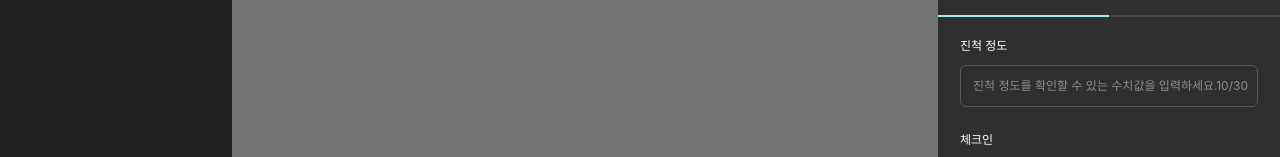
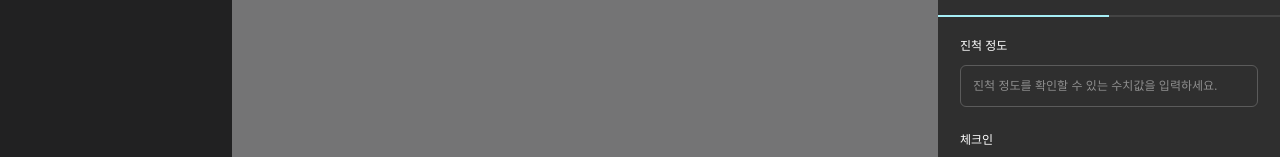
Before and after one commit to MOONSHOT-Team/MOONSHOT-CLIENT, a React (Vite) app: page /dashboard in a window 1280 px wide. Shown: the part 226-383 px from the top of the page. Built offline with nearby package versions, Linux system fonts and the light colour scheme; a web font is replaced by a local one; what emotion-normalize would draw is missing.

Commit message:
feat: 진척정도 글자수 표시

```diff
--- a/src/MainDashBoard/components/sideSheet/KrCheckIn.tsx
+++ b/src/MainDashBoard/components/sideSheet/KrCheckIn.tsx
@@ -29,22 +29,32 @@ const StCharacterCountContainer = styled.div`
 
 /** 진척 정도 입력하는 뷰입니다 */
 const 진척정도입력하기 = () => {
+  const [logNum, setLogNum] = useState<string>('');
+
+  const handelInputChange = (e: ChangeEvent<HTMLInputElement>) => {
+    const rawValue = e.target.value.replace(/,/g, '');
+    const num = Number(rawValue).toLocaleString();
+    setLogNum(num);
+  };
   return (
     <section css={enterLayoutStyles}>
       <article css={enterArticleStyles}>
         <span css={enterInputBoxStyles}>
           <StLabel htmlFor="enterProgress">진척 정도</StLabel>
-          <div style={{ position: 'relative' }}>
+          <div css={inputBoxStyles}>
             <StEnterProgressInput
+              type="text"
               id="enterProgress"
               placeholder="진척 정도를 확인할 수 있는 수치값을 입력하세요."
+              value={logNum.toLocaleString()}
+              onChange={handelInputChange}
             />
-            <CharacterCount currentCnt={10} maxCnt={30} />
+            {logNum && <CharacterCount currentCnt={logNum.length} maxCnt={11} />}
           </div>
         </span>
         <span css={enterInputBoxStyles}>
           <StLabel htmlFor="enterProgressCheckin">체크인</StLabel>
-          <div style={{ position: 'relative' }}>
+          <div css={inputBoxStyles}>
             <StCheckInTextArea id="enterProgressCheckin" placeholder={CHECKINPLACEHOLDER} />
             <CharacterCount currentCnt={10} maxCnt={10} />
           </div>
@@ -296,3 +306,7 @@ const StEditNumInput = styled.input`
     ${({ theme }) => theme.fonts.body_12_regular};
   }
 `;
+
+const inputBoxStyles = css`
+  position: relative;
+`;
```
